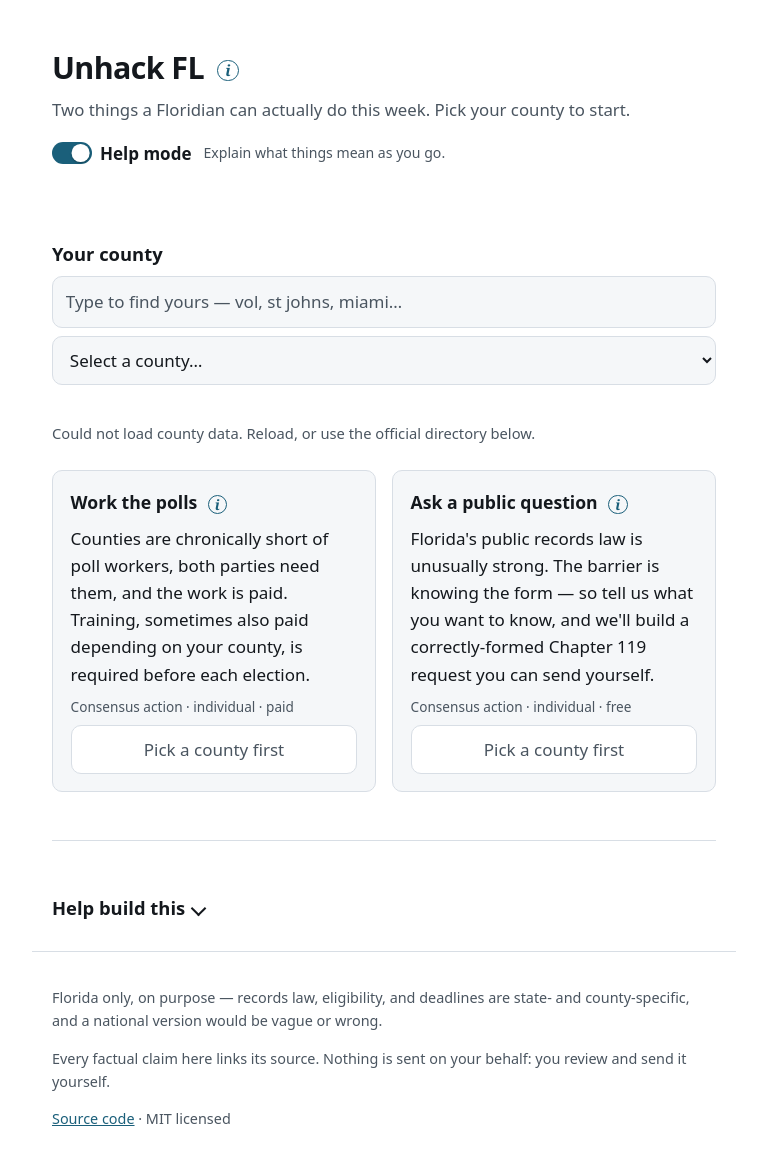
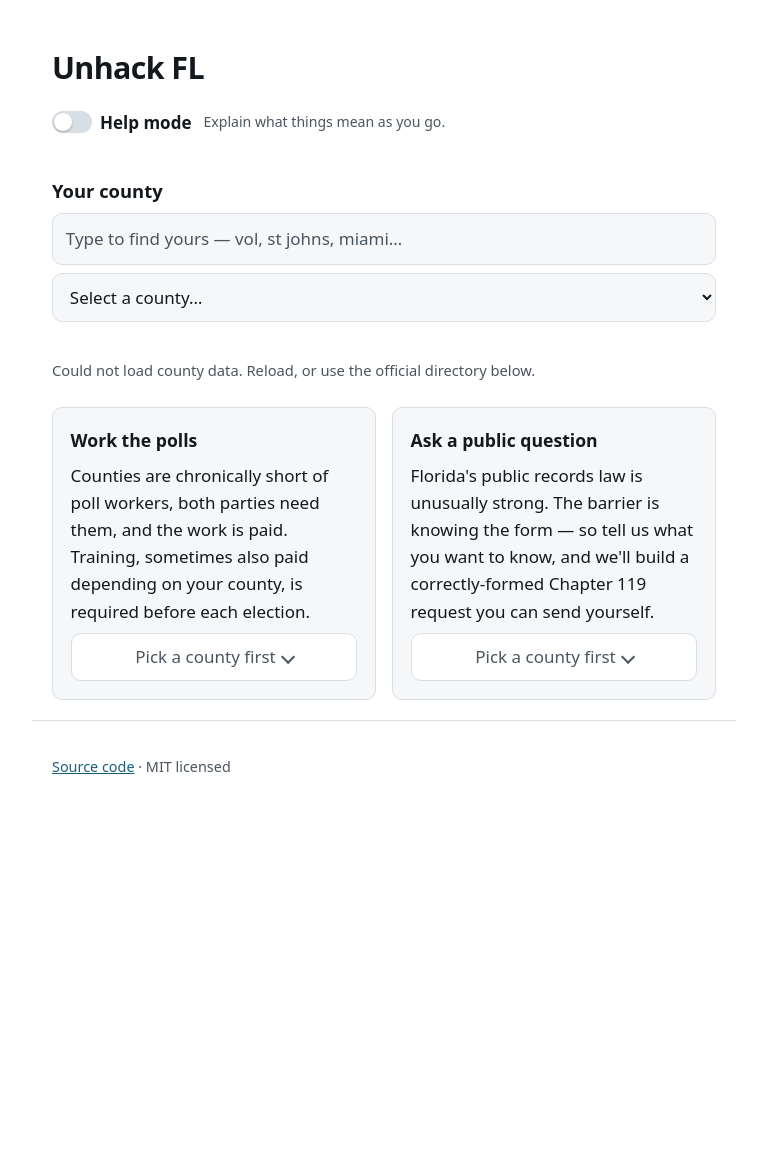
Before and after one commit to wabrocker/unhack-fl, a PHP site: page / in a window 1280 px wide. Shown: the whole page, without its empty margins (256-1023 px from the left). After the commit the page ends 774 px from the top, so only its background shows below. Run offline with PHP 8.4, Linux system fonts and the light colour scheme.

Commit message:
Default help off, tighten header spacing, plainer badges, independent toggles
1. Help mode now defaults OFF (was on). The switch's own explanation stays
   permanently visible (un-gated) rather than disappearing with everything
   else — the switch plus its one-liner is meant to be self-explanatory
   enough that a new user can find their way to help without needing help
   to find help.

2. The header-to-"Your county" gap was stacking header's bottom padding,
   main's top padding, and the h2's own top margin. Zeroed #county-h's
   margin specifically rather than touching the shared h2 rule other
   sections rely on.

3. "Consensus action · individual" became "Cross-partisan · one person can
   do it" on both action cards — same information, no internal jargon.
   Left as pure wording since it's already help-mode-only content; adding
   a second explanatory layer on top felt like solving an already-solved
   problem.

4. The two action buttons are now real independent toggles (aria-expanded
   + aria-controls, chevron affordance reused from "Help build this"):
   picking one a second time closes its own section, and opening one never
   touches the other. The one real coupling is that poll-worker results and
   the records draft/error share a single #output element — a new
   claimOutput() helper tracks who currently owns it, and closes the
   poll-worker toggle's expanded state if a records draft silently
   overwrites its content, so the button never claims to be open over
   content that's no longer there.

Caught and fixed during verification: the first attempt at item 1's
bootstrap-script edit was computed but never written (the script crashed
on a later assertion before reaching the write call), and the retry
silently dropped that change while fixing an unrelated whitespace
mismatch. Found by re-checking the live bootstrap script directly rather
than trusting a grep pattern that had itself given a false negative.

Co-Authored-By: Claude Sonnet 5 <noreply@anthropic.com>

```diff
--- a/web/app.js
+++ b/web/app.js
@@ -35,9 +35,10 @@ const el = {
 let counties = [];
 let topics = [];
 
-// Which panel is currently on screen, so a county change can refresh it
-// rather than leaving another county's details showing.
-let shownAction = null;
+// #output is shared between poll-worker results and the records draft/
+// error, so a county change (or the pollworker toggle) needs to know
+// which one currently owns its content before deciding what to do with it.
+let outputOwner = null; // null | "pollworker" | "records"
 
 /**
  * Help mode: one attribute on <html>, which styles.css keys every
@@ -53,7 +54,7 @@ function initHelpMode() {
 
   let stored = null;
   try { stored = localStorage.getItem(KEY); } catch { /* ignore */ }
-  const on = stored !== "off"; // unset = first visit = help on by default
+  const on = stored === "on"; // unset = first visit = help off by default
 
   checkbox.checked = on;
   document.documentElement.setAttribute("data-help-mode", on ? "on" : "off");
@@ -236,9 +237,11 @@ function onCountyChange() {
 
   for (const b of el.buttons()) {
     b.disabled = !ready;
-    if (ready) b.textContent = b.dataset.action === "records"
-      ? "Draft a records request"
-      : "See how to apply";
+    if (ready) {
+      b.querySelector(".btn-label").textContent = b.dataset.action === "records"
+        ? "Draft a records request"
+        : "See how to apply";
+    }
   }
 
   el.countyNote.hidden = !ready;
@@ -248,21 +251,29 @@ function onCountyChange() {
     el.recordsForm.hidden = true;
     el.output.hidden = true;
     el.output.innerHTML = "";
-    shownAction = null;
+    outputOwner = null;
+    for (const b of el.buttons()) b.setAttribute("aria-expanded", "false");
     resetTopicPicker();
     return;
   }
 
-  // A panel from the previous county may still be on screen.
-  if (shownAction === "pollworker") {
+  // The two sections toggle independently now, so each is refreshed on
+  // its own terms rather than one shared "which panel is open" flag.
+  if (!el.output.hidden && outputOwner === "pollworker") {
     // Pure display of county data — just re-render for the new county.
     renderPollWorker(c);
-  } else if (!el.recordsForm.hidden) {
-    // Keep the hint in step, and drop any draft rather than leaving a
-    // letter addressed to the county the user just navigated away from.
-    setAgencyHint(c);
+  } else if (!el.output.hidden && outputOwner === "records") {
+    // Drop the draft rather than leaving a letter addressed to the
+    // county the user just navigated away from. The records FORM (if
+    // open) stays open — only the result of the old county is stale.
     el.output.hidden = true;
     el.output.innerHTML = "";
+    outputOwner = null;
+  }
+
+  if (!el.recordsForm.hidden) {
+    // Keep the hint in step for the new county.
+    setAgencyHint(c);
     // A topic pick from the previous county would otherwise leave a stale
     // "verified for X County" note attached to fields now describing Y.
     resetTopicPicker();
@@ -404,6 +415,21 @@ function contactBlock(c) {
       checked ${esc(c.verified)}.</p>`;
 }
 
+/**
+ * Whichever flow writes into #output next owns it. If the OTHER flow's
+ * toggle button currently claims to be "open", that claim just went
+ * stale — its content is about to be overwritten — so close it. This is
+ * one-directional: the records button's aria-expanded tracks the FORM's
+ * visibility, not #output, so opening pollworker never needs to touch it.
+ */
+function claimOutput(owner) {
+  if (outputOwner !== owner) {
+    const other = [...el.buttons()].find((b) => b.dataset.action === "pollworker");
+    if (owner === "records" && other) other.setAttribute("aria-expanded", "false");
+  }
+  outputOwner = owner;
+}
+
 /** Renders the poll-worker panel for a county. Safe to call repeatedly. */
 function renderPollWorker(c) {
   // The county's own poll-worker page, when one was found on their site —
@@ -422,6 +448,7 @@ function renderPollWorker(c) {
     // for a link we don't have would only add noise.
     : "";
 
+  claimOutput("pollworker");
   el.output.hidden = false;
   el.output.innerHTML = `
     <h2>Working the polls in ${esc(c.name)} County</h2>
@@ -434,15 +461,28 @@ function renderPollWorker(c) {
     office itself as authoritative over anything summarised here.</p>`;
 }
 
+/**
+ * Each action button independently toggles its own section — picking one
+ * doesn't touch the other. "Independent" has one real limit: poll-worker
+ * results and the records draft/error share the single #output element,
+ * so the pollworker toggle can only own #output when nothing else does;
+ * see outputOwner.
+ */
 function onAction(kind) {
   const c = selected();
   if (!c) return;
 
-  shownAction = kind;
+  const btn = [...el.buttons()].find((b) => b.dataset.action === kind);
+  if (!btn) return;
+  const isOpen = btn.getAttribute("aria-expanded") === "true";
 
   if (kind === "records") {
-    el.output.hidden = true;
-    el.output.innerHTML = "";
+    if (isOpen) {
+      btn.setAttribute("aria-expanded", "false");
+      el.recordsForm.hidden = true;
+      return;
+    }
+    btn.setAttribute("aria-expanded", "true");
     el.recordsForm.hidden = false;
     setAgencyHint(c);
     el.recordsForm.scrollIntoView({ behavior: "smooth", block: "start" });
@@ -450,8 +490,14 @@ function onAction(kind) {
     return;
   }
 
-  el.recordsForm.hidden = true;
-  renderPollWorker(c);
+  // pollworker
+  if (isOpen) {
+    btn.setAttribute("aria-expanded", "false");
+    el.output.hidden = true;
+    return;
+  }
+  btn.setAttribute("aria-expanded", "true");
+  renderPollWorker(c); // sets outputOwner = "pollworker" and unhides #output
   el.output.scrollIntoView({ behavior: "smooth", block: "nearest" });
 }
 
@@ -584,6 +630,7 @@ async function onSharpen(c, inputs) {
 }
 
 function showError(message) {
+  claimOutput("records");
   el.output.hidden = false;
   el.output.innerHTML = `<p class="unsourced">${esc(message)}</p>`;
   el.output.scrollIntoView({ behavior: "smooth", block: "nearest" });
@@ -592,6 +639,7 @@ function showError(message) {
 function showDraft(c, text, inputs) {
   const sharpenOff = sessionStorage.getItem("sharpenOff") === "1";
 
+  claimOutput("records");
   el.output.hidden = false;
   el.output.innerHTML = `
     <h2>Your request</h2>
--- a/web/index.html
+++ b/web/index.html
@@ -15,9 +15,9 @@
 (function () {
   try {
     var v = localStorage.getItem("unhackfl-help-mode");
-    document.documentElement.setAttribute("data-help-mode", v === "off" ? "off" : "on");
+    document.documentElement.setAttribute("data-help-mode", v === "on" ? "on" : "off");
   } catch (e) {
-    document.documentElement.setAttribute("data-help-mode", "on");
+    document.documentElement.setAttribute("data-help-mode", "off");
   }
 })();
 </script>
@@ -35,11 +35,11 @@
 
   <div class="mode-switch">
     <label for="help-mode-toggle">
-      <input type="checkbox" id="help-mode-toggle" checked>
+      <input type="checkbox" id="help-mode-toggle">
       <span class="switch-track" aria-hidden="true"><span class="switch-thumb"></span></span>
       <span>Help mode</span>
     </label>
-    <span class="hint help-only">Explain what things mean as you go.</span>
+    <span class="hint">Explain what things mean as you go.</span>
   </div>
 
   <div class="info-panel" id="info-mission" hidden role="region"
@@ -97,9 +97,11 @@
         them, and the work is paid. Training, sometimes also paid depending
         on your county, is required before each election.
       </p>
-      <p class="meta help-only">Consensus action · individual · paid</p>
-      <button type="button" data-action="pollworker" disabled>
-        Pick a county first
+      <p class="meta help-only">Cross-partisan · one person can do it · paid</p>
+      <button type="button" data-action="pollworker" aria-expanded="false"
+              aria-controls="output" disabled>
+        <span class="btn-label">Pick a county first</span>
+        <span class="chevron" aria-hidden="true"></span>
       </button>
     </article>
 
@@ -116,9 +118,11 @@
         build a correctly-formed Chapter&nbsp;119 request you can send
         yourself.
       </p>
-      <p class="meta help-only">Consensus action · individual · free</p>
-      <button type="button" data-action="records" disabled>
-        Pick a county first
+      <p class="meta help-only">Cross-partisan · one person can do it · free</p>
+      <button type="button" data-action="records" aria-expanded="false"
+              aria-controls="records-form" disabled>
+        <span class="btn-label">Pick a county first</span>
+        <span class="chevron" aria-hidden="true"></span>
       </button>
     </article>
 
--- a/web/styles.css
+++ b/web/styles.css
@@ -72,6 +72,7 @@ select {
 }
 .card p { margin: 0 0 .5rem; }
 .card button { margin-top: auto; }
+button[data-action] { display: inline-flex; align-items: center; justify-content: center; gap: .4em; }
 
 button {
   font: inherit;
@@ -265,7 +266,7 @@ h2 .info-toggle { font-size: .7em; }
   border-right: 2px solid currentColor; border-bottom: 2px solid currentColor;
   transform: rotate(45deg); transition: transform .15s ease;
 }
-#help-build-toggle[aria-expanded="true"] .chevron { transform: rotate(-135deg); }
+button[aria-expanded="true"] .chevron { transform: rotate(-135deg); }
 #help-build-body { margin-top: 1rem; }
 
 /* Help mode: one attribute on <html>, everything else obeys it.
@@ -304,3 +305,9 @@ h2 .info-toggle { font-size: .7em; }
 .mode-switch input:checked + .switch-track .switch-thumb { transform: translateX(1.1rem); }
 .mode-switch input:focus-visible + .switch-track { outline: 2px solid var(--accent); outline-offset: 2px; }
 .mode-switch .hint { margin: 0; }
+
+/* The header→main seam stacks header's bottom padding + main's top
+   padding + h2's own top margin, so it reads bigger than the gaps
+   between other sections. Zero just this heading's own margin to bring
+   it back in line — .wrap's padding alone is enough here. */
+#county-h { margin-top: 0; }
```
Also changed, not shown: 1 other file.
